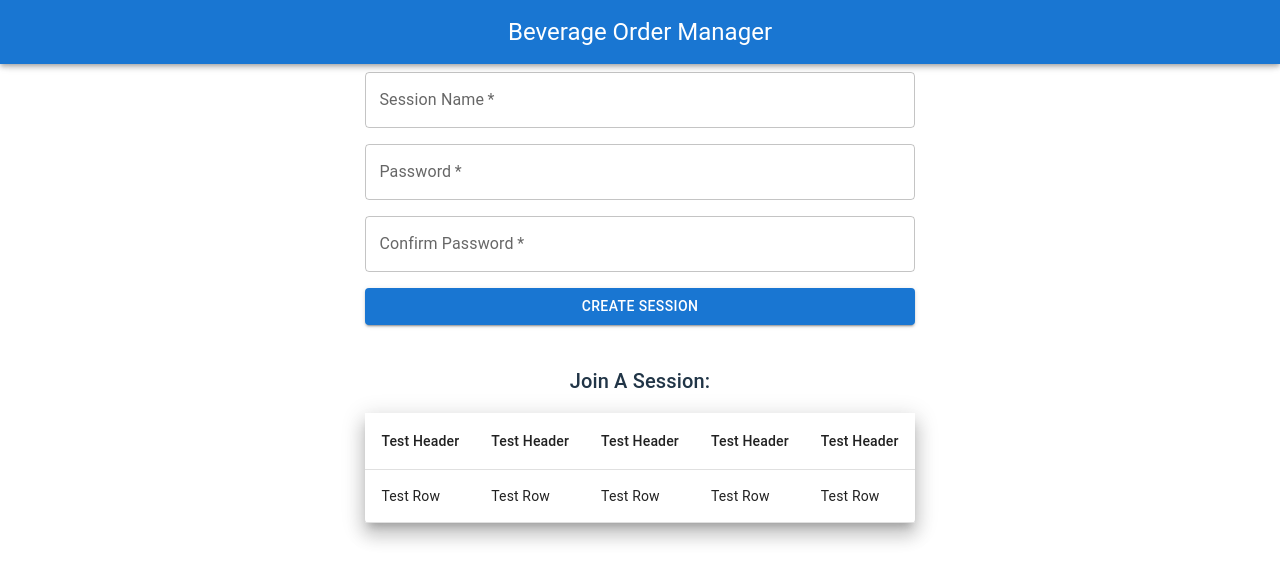
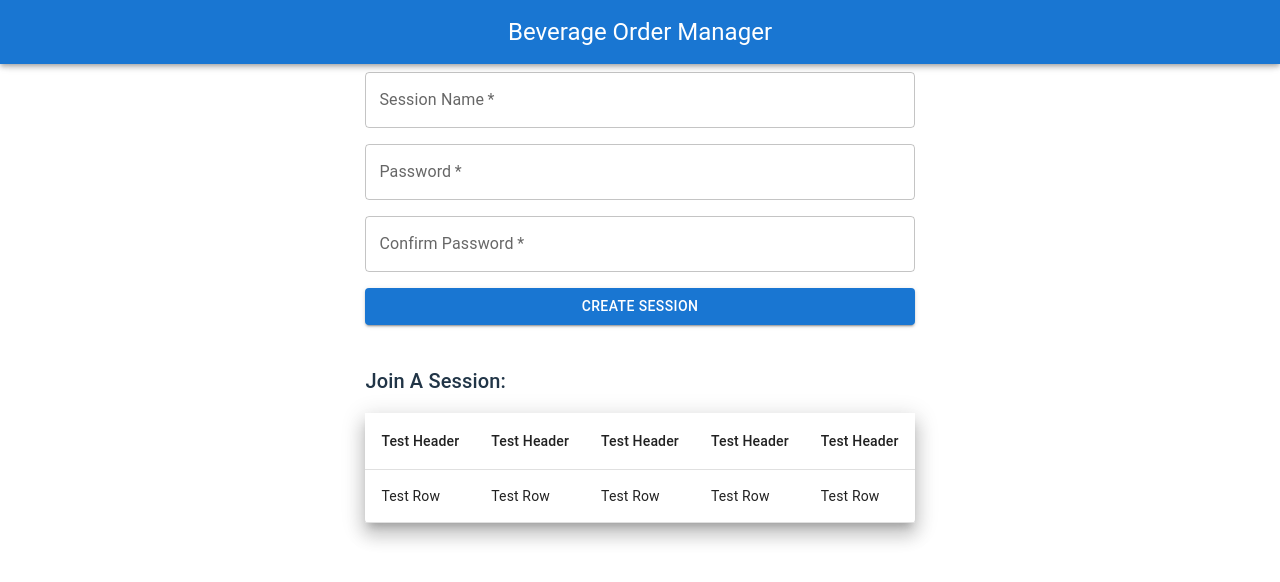
Before and after one commit to dexsjw/beverage-order-manager, a React (Vite) app: page / in a window 1280 px wide. Shown: the top 582 px of the page. Built offline with nearby package versions, Linux system fonts and the light colour scheme; some icons are missing.

Commit message:
added align prop to typography

```diff
--- a/src/components/SortableTable.tsx
+++ b/src/components/SortableTable.tsx
@@ -9,6 +9,7 @@ function SortableTable({ tableTitle }: Readonly<SortableTableProps>) {
       <Typography
         variant="h6"
         component="div"
+        align="left"
         sx={{ flexGrow: "1", mb: 2 }}
       >
         {tableTitle}
```
